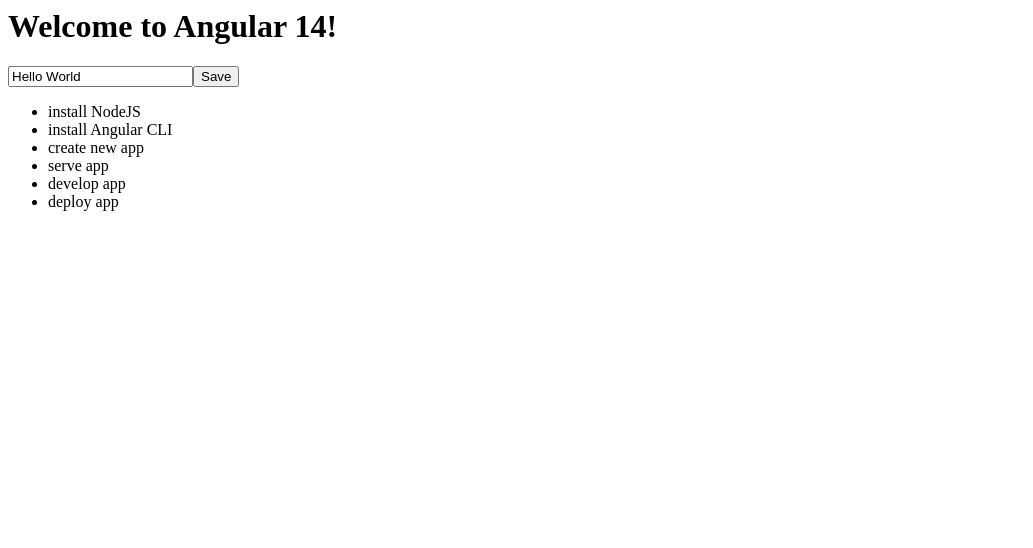
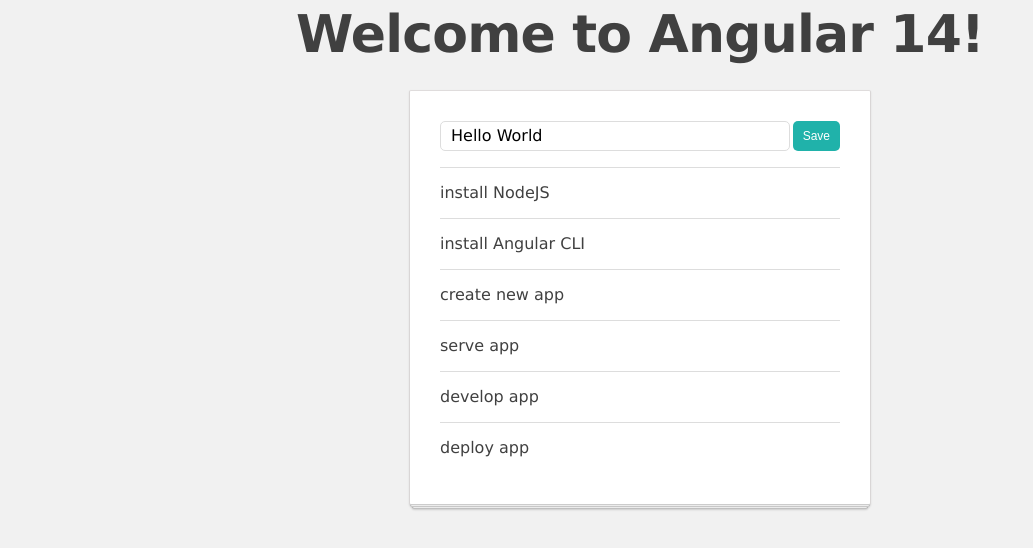
Before and after one commit to dkellycollins/ngGirls_2020-todo, an Angular app: page / in a window 1280 px wide. Shown: the top 548 px of the page, without its empty margins (0-1033 px from the left). Built offline with nearby package versions, Linux system fonts and the light colour scheme.

Commit message:
#14 Adding style

```diff
--- a/src/app/app.component.ts
+++ b/src/app/app.component.ts
@@ -4,7 +4,7 @@
 @Component({
   selector: 'my-app',
   template: `
-    <h1>
+    <h1 class="app-title">
       Welcome to {{ title }}!
     </h1>
 
--- a/src/app/input-button-unit/input-button-unit.component.css
+++ b/src/app/input-button-unit/input-button-unit.component.css
@@ -0,0 +1,15 @@
+.todo-input {
+  padding: 4px 10px 4px;
+  font-size: 16px;
+  font-family: 'Lucida Grande', Verdana, sans-serif;
+  line-height: 20px;
+  border: solid 1px #dddddd;
+  border-radius: 5px;
+  flex-grow: 1;
+}
+
+:host(:not([hidden])) {
+  display: flex;
+  justify-content: space-between;
+  flex-grow: 1;
+}
--- a/src/app/input-button-unit/input-button-unit.component.ts
+++ b/src/app/input-button-unit/input-button-unit.component.ts
@@ -3,13 +3,14 @@
 @Component({
   selector: 'app-input-button-unit',
   template: `
-    <input #inputElementRef
+    <input class="todo-input"
+         #inputElementRef
          [value]="title"
          (keyup.enter)="submitValue($event.target['value'])">
 
-  <button (click)="submitValue(inputElementRef.value)">
-    Save
-  </button>
+    <button class="btn" (click)="submitValue(inputElementRef.value)">
+      Save
+    </button>
   `,
   styleUrls: ['./input-button-unit.component.css']
 })
--- a/src/app/list-manager/list-manager.component.css
+++ b/src/app/list-manager/list-manager.component.css
@@ -0,0 +1,39 @@
+.todo-app {
+  position: relative;
+  width: 400px;
+  padding: 30px 30px 15px;
+  background: white;
+  border: 1px solid;
+  border-color: #dfdcdc #d9d6d6 #ccc;
+  border-radius: 2px;
+  -webkit-box-shadow: 0 1px 2px rgba(0, 0, 0, 0.1);
+  box-shadow: 0 1px 2px rgba(0, 0, 0, 0.1);
+  margin: 20px auto;
+}
+
+.todo-app::before, .todo-app::after {
+  content: '';
+  position: absolute;
+  z-index: -1;
+  height: 4px;
+  background: white;
+  border: 1px solid #ccc;
+  border-radius: 2px;
+}
+
+.todo-app::after {
+  bottom: -3px;
+  left: 0;
+  right: 0;
+  -webkit-box-shadow: 0 1px 2px rgba(0, 0, 0, 0.1);
+  box-shadow: 0 1px 2px rgba(0, 0, 0, 0.1);
+}
+
+.todo-app::before {
+  bottom: -5px;
+  left: 2px;
+  right: 2px;
+  border-color: #c4c4c4;
+  -webkit-box-shadow: 0 1px 2px rgba(0, 0, 0, 0.15);
+  box-shadow: 0 1px 2px rgba(0, 0, 0, 0.15);
+}
--- a/src/app/list-manager/list-manager.component.ts
+++ b/src/app/list-manager/list-manager.component.ts
@@ -4,6 +4,7 @@
 @Component({
   selector: 'app-list-manager',
   template: `
+    <div class="todo-app">
       <app-input-button-unit (submit)="addItem($event)"></app-input-button-unit>
 
       <ul>
@@ -11,6 +12,7 @@
           <app-todo-item [item]="todoItem"></app-todo-item>
         </li>
       </ul>
+    </div>
   `,
   styleUrls: ['./list-manager.component.css']
 })
--- a/src/app/todo-item/todo-item.component.css
+++ b/src/app/todo-item/todo-item.component.css
@@ -0,0 +1,18 @@
+.todo-item {
+  padding: 10px 0;
+  border-top: solid 1px #ddd;
+  min-height: 30px;
+  line-height: 30px;
+  display: flex;
+  justify-content: space-between;
+}
+
+.todo-checkbox {
+  flex-shrink: 0;
+  margin: auto 1ex auto 0;
+}
+
+.todo-title {
+  flex-grow: 1;
+  padding-left: 11px;
+}
--- a/src/app/todo-item/todo-item.component.ts
+++ b/src/app/todo-item/todo-item.component.ts
@@ -4,7 +4,9 @@
 @Component({
   selector: 'app-todo-item',
   template: `
-    {{ item.title }}
+    <div class="todo-item">
+      {{ item.title }}
+    </div>
   `,
   styleUrls: ['./todo-item.component.css']
 })
--- a/src/styles.css
+++ b/src/styles.css
@@ -1 +1,53 @@
-/* Add application styles & imports to this file! */
+html, body, div, span,
+h1, p, ul, li {
+  padding: 0;
+  border: 0;
+  font: inherit;
+  vertical-align: baseline;
+}
+
+body {
+  background: #f1f1f1;
+  font-size: 16px;
+  line-height: 22px;
+  color: #404040;
+  font-family: 'Lucida Grande', Verdana, sans-serif;
+}
+
+ol, ul {
+  list-style: none;
+}
+
+.btn {
+  background: lightseagreen;
+  color: #fff;
+  padding: 3px 10px;
+  margin: 0 0 0 3px;
+  border: none;
+  border-radius: 5px;
+  font-size: 12px;
+  line-height: 24px;
+  cursor: pointer;
+  vertical-align: bottom;
+}
+
+.btn:hover {
+  background: lightslategrey;
+}
+
+.btn-red {
+  background: red;
+}
+
+.btn-red:hover {
+  background: darkred;
+}
+
+.app-title {
+  font-size: 52px;
+  line-height: 52px;
+  margin-bottom: 30px;
+  font-weight: bold;
+  text-align: center;
+  letter-spacing: -0.8px;
+}
```
Lines whose indentation alone changed are shown as unchanged.
